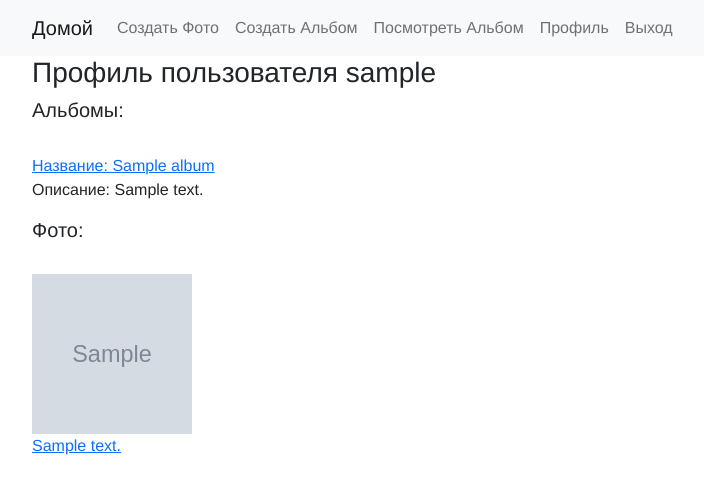
After one commit to adinayusuf/last-exam, a Django app: page /auth/profile/1 in a window 1280 px wide. The commit adds this page. Shown: the top 494 px of the page, without its empty margins (50-754 px from the left). Run offline with Django 4.2, Linux system fonts and the light colour scheme; a user stored in the database is signed in; tables that the repository leaves empty hold one stand-in row (values such as "Sample post"); grey boxes marked "Sample" are stand-in pictures.

Commit message:
добавила страницу пользователя

```diff
--- a/accounts/urls.py
+++ b/accounts/urls.py
@@ -1,6 +1,11 @@
 from django.urls import path, include
 
+from accounts.views import ProfileView
+
 app_name = 'accounts'
+
+
 urlpatterns = [
     path('', include('django.contrib.auth.urls')),
+    path('profile/<int:pk>', ProfileView.as_view(), name='user_profile')
 ]
--- a/accounts/views.py
+++ b/accounts/views.py
@@ -1,3 +1,18 @@
+from django.contrib.auth import get_user_model
 from django.shortcuts import render
+from django.views.generic import DetailView
+
 
 # Create your views here.
+
+class ProfileView(DetailView):
+    model = get_user_model()
+    template_name = "profile/profile.html"
+    context_object_name = "user_object"
+    paginate_related_by = 5
+    paginate_related_orphans = 0
+
+    def get_context_data(self, **kwargs):
+        kwargs['albums'] = self.request.user.albums.all()
+        kwargs['photos'] = self.request.user.photos.all()
+        return super(ProfileView, self).get_context_data(**kwargs)
--- a/templates/base.html
+++ b/templates/base.html
@@ -33,15 +33,18 @@
                 <li class="nav-item">
                     <a href="{% url 'webapp:album_create' %}" class="nav-link">Создать Альбом</a>
                 </li>
+                <li class="nav-item">
+                    <a href="{% url 'webapp:album_list'  %}" class="nav-link">Посмотреть Альбом</a>
+                </li>
                 {% if not user.is_authenticated %}
                     <li class="nav-item">
                         <a class="nav-link" href="{% url 'accounts:login' %}?next={{ request.get_full_path }}">Вход</a>
                     </li>
                 {% else %}
-                    {#                    <li class="nav-item">#}
-                    {#                        <a class="nav-link"#}
-                    {#                           href="{% url 'accounts:user-profile' request.user.pk %}">Профиль</a>#}
-                    {#                    </li>#}
+                    <li class="nav-item">
+                        <a class="nav-link"
+                           href="{% url 'accounts:user_profile' request.user.pk %}">Профиль</a>
+                    </li>
                     <li class="nav-item">
                         <a class="nav-link"
                            href="{% url 'accounts:logout' %}?next={{ request.get_full_path }}">Выход</a>
--- /dev/null
+++ b/templates/profile/profile.html
@@ -0,0 +1,37 @@
+{% extends "base.html" %}
+
+{% block content %}
+    <h3>Профиль пользователя {{ user_object.username }}</h3>
+
+
+    {% if user_object.profile.avatar %}
+        <img src="{{ user_object.profile.avatar.url }}" alt="user avatar">
+    {% endif %}
+
+    <h5>Альбомы:</h5><br>
+    <div class="row">
+        {% for a in user_object.albums.all %}
+            {% if not p.is_private or request.user == p.user %}
+                <div class="col-md-3">
+                    <a href="{% url 'webapp:album_detail' a.pk %}">Название: {{ a.title }}</a>
+                    <br>
+                    <p>Описание: {{ a.description }}</p>
+                </div>
+            {% endif %}
+        {% endfor %}
+    </div>
+    <h5>Фото:</h5><br>
+    <div class="row">
+        {% for p in user_object.photos.all %}
+            {% if not p.is_private or request.user == p.user %}
+                <div class="col-md-3">
+                    <img src="{{ p.image.url }}" style=" width: 10rem; height:
+                10rem; background-repeat: no-repeat;" alt="">
+                    <br>
+                    <a href="{% url 'webapp:photo_detail' p.id %}">{{ p.description }}</a>
+                </div>
+            {% endif %}
+        {% endfor %}
+    </div>
+
+{% endblock content %}
--- a/webapp/views.py
+++ b/webapp/views.py
@@ -93,7 +93,7 @@ class AlbumListView(LoginRequiredMixin, ListView):
 
     def get_queryset(self):
         if self.request.user.is_authenticated:
-            return Photo.objects.filter(Q(is_private=False) | Q(author=self.request.user)).order_by("-created_at")
+            return Album.objects.filter(Q(is_private=False) | Q(author=self.request.user)).order_by("-created_at")
         return Album.objects.filter(is_private=False).order_by("-created_at")
 
 
```
Also changed, not shown: templates/album/detail.html (+4 -4 lines), templates/album/list.html (+10 -5 lines).
